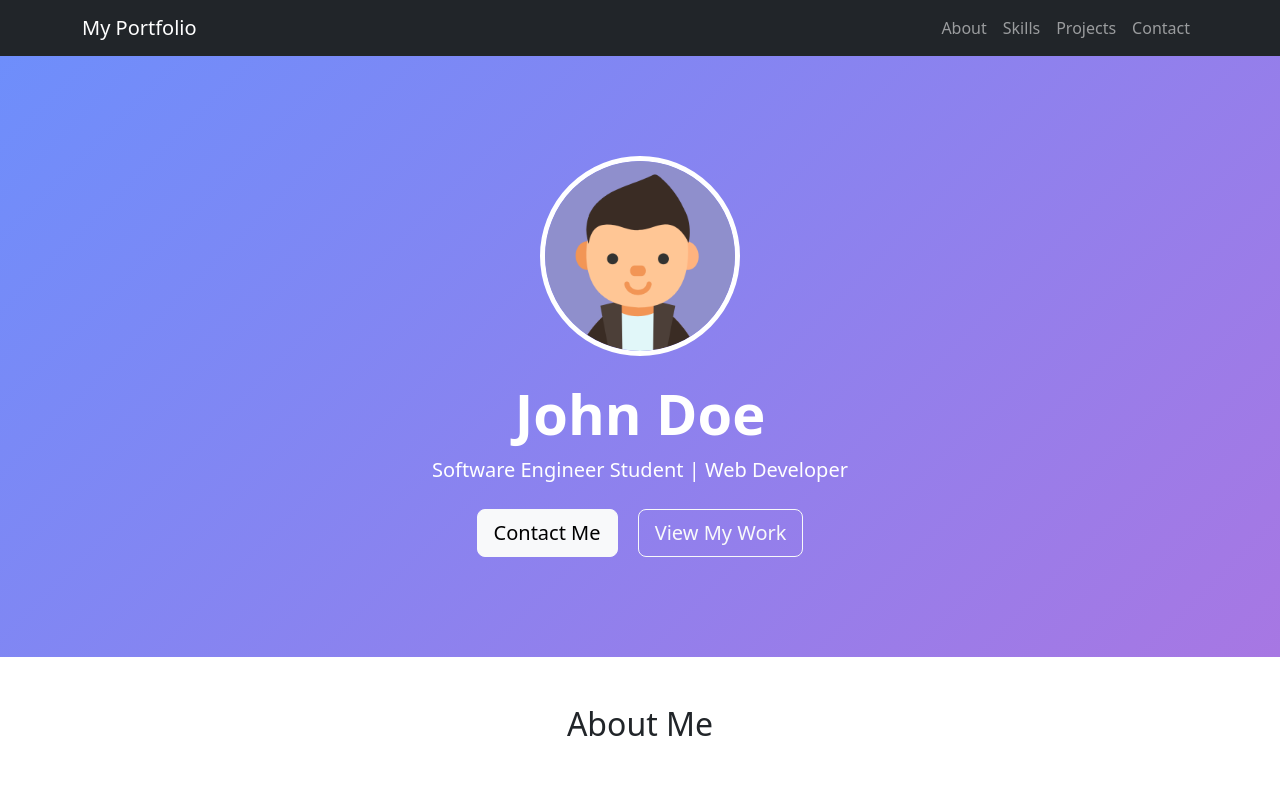
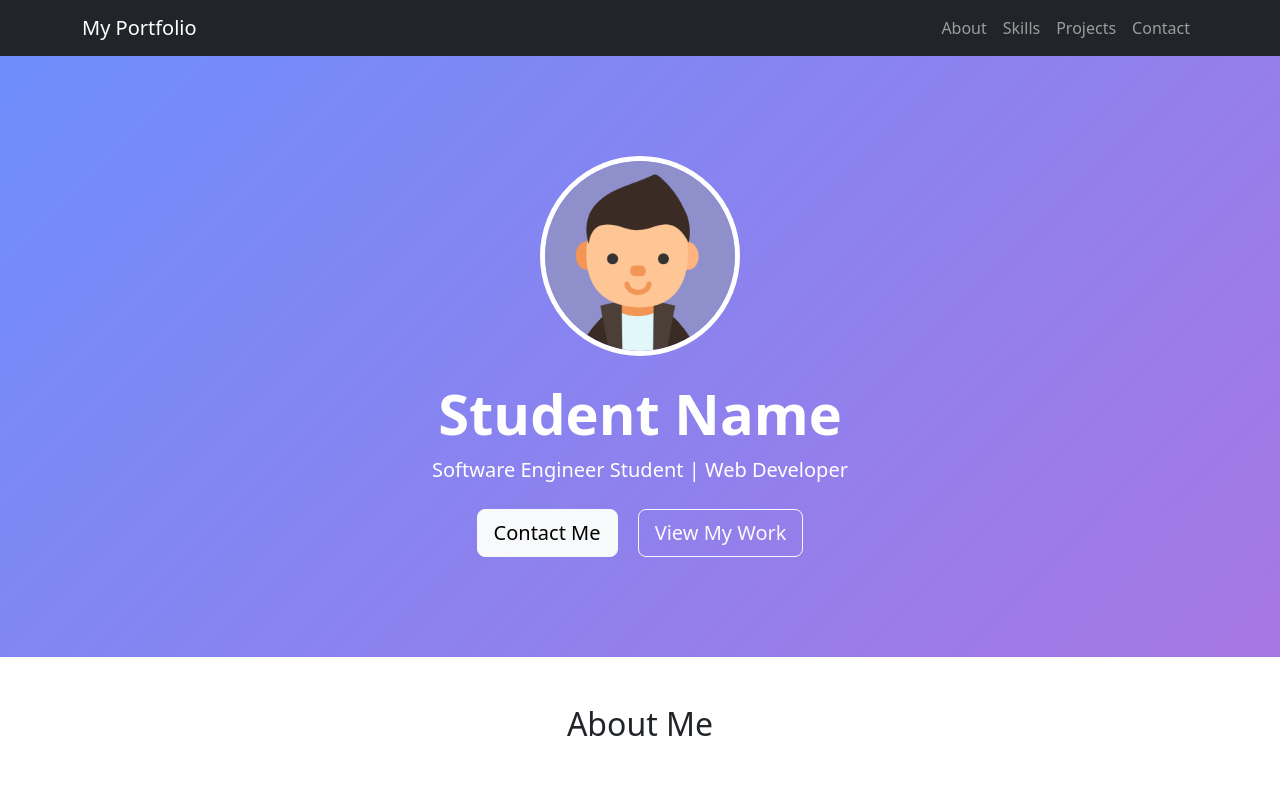
Before and after one commit to WimukthiYS/test_for_jiat_stu, a plain HTML site: page index.html in a window 1280 px wide. Shown: the top 789 px of the page. Drawn offline with nearby package versions, Linux system fonts and the light colour scheme.

Commit message:
Update index.html

```diff
--- a/index.html
+++ b/index.html
@@ -69,7 +69,7 @@
     <section class="hero-section text-center">
         <div class="container">
             <img src="assets/image/userimg.png" alt="Profile" class="profile-img rounded-circle mb-4">
-            <h1 class="display-4 fw-bold">John Doe</h1>
+            <h1 class="display-4 fw-bold">Student Name</h1>
             <p class="lead">Software Engineer Student | Web Developer</p>
             <div class="mt-4">
                 <a href="#contact" class="btn btn-light btn-lg mx-2">Contact Me</a>
```
